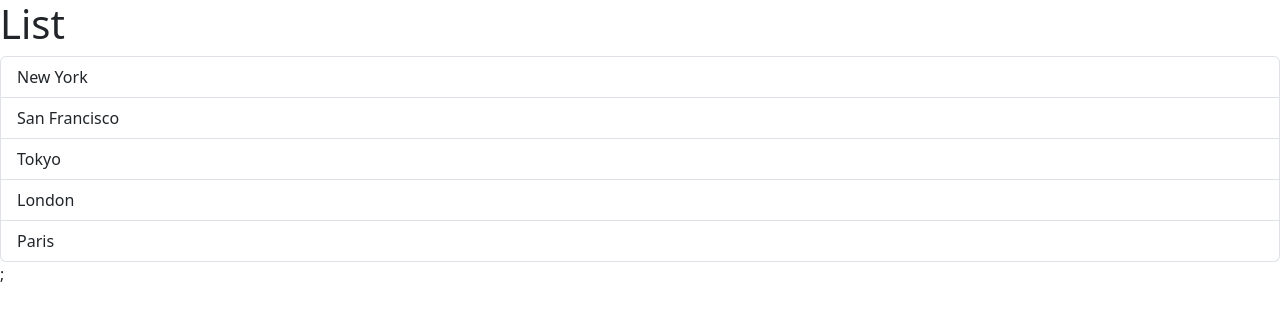
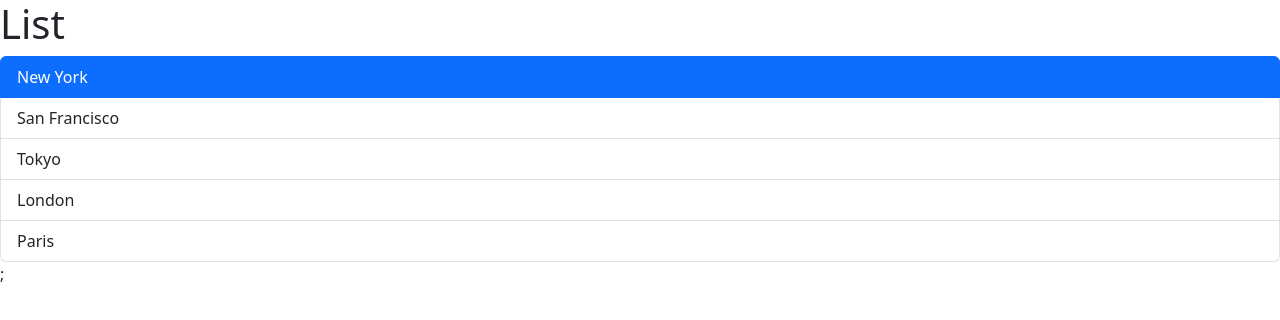
Before and after one commit to lucapolzone/react-app, a React (Vite) app: page / in a window 1280 px wide. Shown: the top 320 px of the page. Built offline with nearby package versions, Linux system fonts and the light colour scheme.

Commit message:
feat: first item is now active

```diff
--- a/src/components/ListGroup.tsx
+++ b/src/components/ListGroup.tsx
@@ -15,14 +15,17 @@ function ListGroup() {
   //Event handler
   const handleClick = (event: MouseEvent) => console.log(event);
 
+  //Nessun elemento è selezionato
+  const selectedIndex = 0;
+
   return (
     <Fragment>
       <h1>List</h1>
       { message }
       <ul className="list-group">
-        {items.map((item) => (
+        {items.map((item, index) => (
           <li
-            className="list-group-item"
+            className={ selectedIndex === index ? 'list-group-item active' : 'list-group-item'}
             key={item}
             onClick={handleClick}
           >
```
